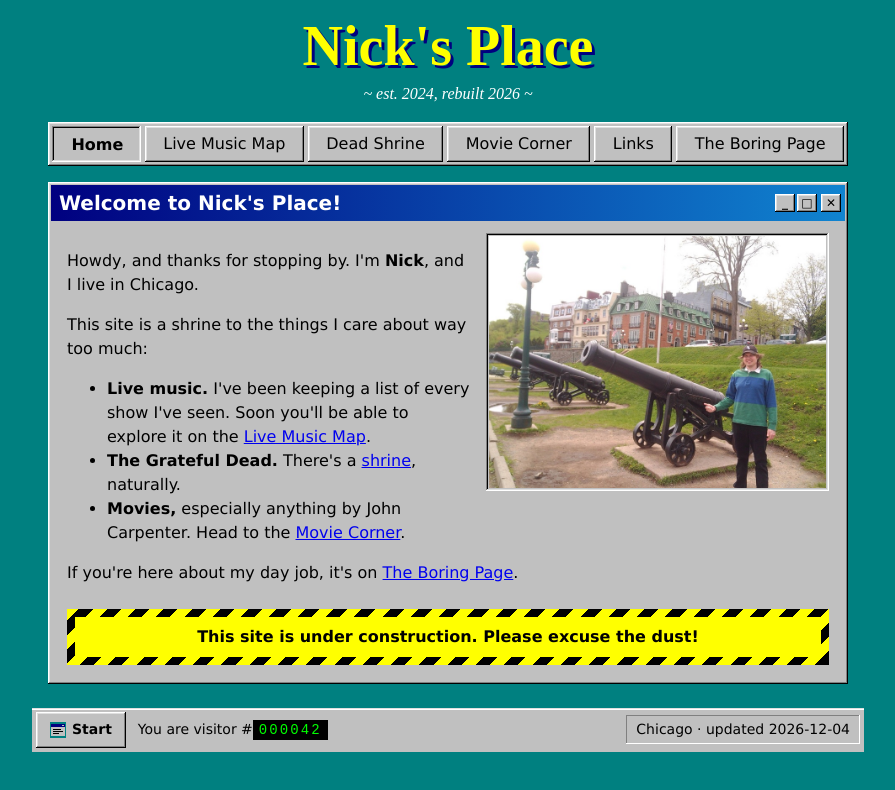
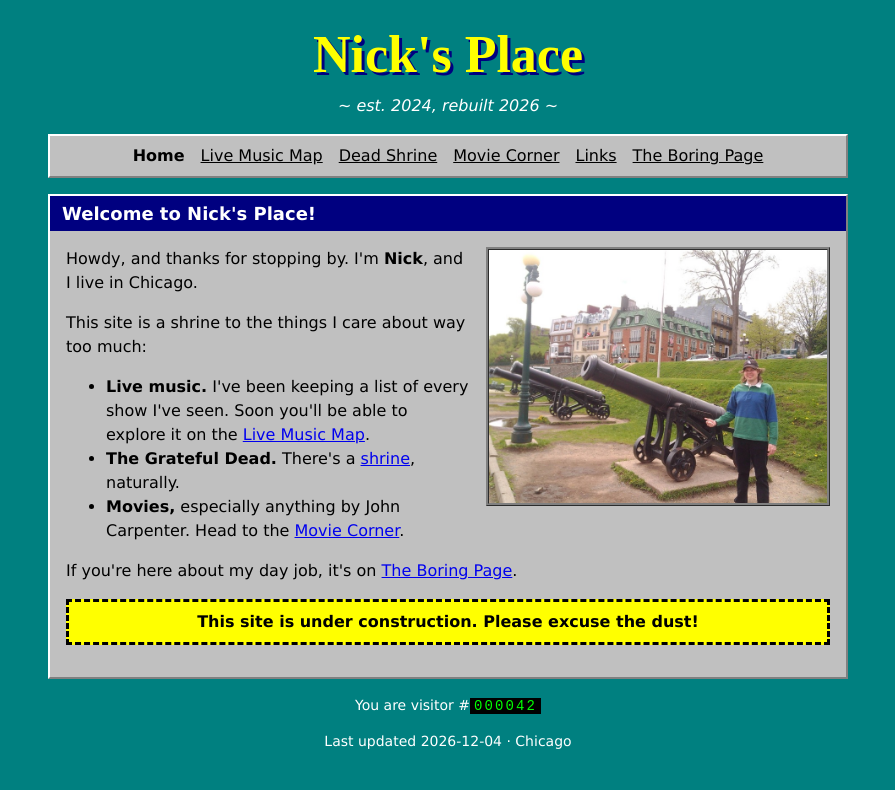
Before and after one commit to thenickatnite/thenickatnite.github.io, an Eleventy site: page src/index.md in a window 1280 px wide. Shown: the whole page, without its empty margins (192-1087 px from the left). Built offline with nearby package versions, Linux system fonts and the light colour scheme; Eleventy itself is replaced by a stand-in of ours; files that its build step writes are made by us from their sources.

Commit message:
Revert to the original look, keeping fixes and GIF support
Drop the Win98 window chrome, toolbar nav, taskbar footer and
{% window %} shortcode in favor of the Phase 1 design. Keep the day-job
list fix, word wrapping at large text sizes, the favicon, the 88x31
button with its Link to me! section, and the {% gif %} shortcode with
srcset link checking.

Co-Authored-By: Claude Opus 5.5 <noreply@anthropic.com>

```diff
--- a/eleventy.config.js
+++ b/eleventy.config.js
@@ -1,8 +1,5 @@
 const escapeHtml = (text) =>
   String(text).replace(/[&<>"']/g, (c) => ({ "&": "&amp;", "<": "&lt;", ">": "&gt;", '"': "&quot;", "'": "&#39;" })[c]);
-
-// Decorative minimize / maximize / close buttons for window title bars.
-const windowControls = `<span class="window-controls" aria-hidden="true"><span>_</span><span>&#x25A1;</span><span>&#x2715;</span></span>`;
 
 export default function (eleventyConfig) {
   eleventyConfig.addPassthroughCopy("src/assets");
@@ -11,18 +8,6 @@ export default function (eleventyConfig) {
   // Shown in the footer as the "last updated" stamp.
   eleventyConfig.addGlobalData("buildDate", () => new Date());
   eleventyConfig.addFilter("isoDate", (date) => date.toISOString().slice(0, 10));
-
-  eleventyConfig.addShortcode("windowControls", () => windowControls);
-
-  // An extra window inside a page: {% window "Title" %} markdown {% endwindow %}
-  eleventyConfig.addPairedShortcode("window", (content, title) => `<section class="window">
-<div class="title-bar"><h2>${escapeHtml(title)}</h2>${windowControls}</div>
-<div class="window-body">
-
-${content}
-
-</div>
-</section>`);
 
   // An animated GIF that shows a still frame to visitors who prefer reduced motion.
   // Expects src/assets/gifs/<name>.gif and <name>-still.png (see README).
--- a/src/_includes/base.njk
+++ b/src/_includes/base.njk
@@ -23,25 +23,19 @@
   <nav class="site-nav" aria-label="Main">
     <ul>
       {%- for item in site.nav %}
-      <li><a class="button" href="{{ item.url }}"{% if item.url == page.url %} aria-current="page"{% endif %}>{{ item.label }}</a></li>
+      <li><a href="{{ item.url }}"{% if item.url == page.url %} aria-current="page"{% endif %}>{{ item.label }}</a></li>
       {%- endfor %}
     </ul>
   </nav>
 
   <main id="main" class="window">
-    <div class="title-bar">
-      <h1>{{ title }}</h1>
-      {% windowControls %}
-    </div>
-    <div class="window-body">
-      {{ content | safe }}
-    </div>
+    <h1>{{ title }}</h1>
+    {{ content | safe }}
   </main>
 
-  <footer class="taskbar">
-    <a class="button start" href="/"><img src="/assets/img/favicon.svg" alt="" width="16" height="16"> Start</a>
+  <footer class="site-footer">
     <p class="counter">You are visitor #<span class="digits">000042</span></p>
-    <p class="tray">Chicago &middot; <time datetime="{{ buildDate | isoDate }}">updated {{ buildDate | isoDate }}</time></p>
+    <p>Last updated {{ buildDate | isoDate }} &middot; Chicago</p>
   </footer>
 </body>
 </html>
--- a/src/assets/css/site.css
+++ b/src/assets/css/site.css
@@ -1,31 +1,17 @@
-/* Nick's Place: a late-90s desktop. One palette, system fonts, no animation by default. */
+/* Phase 1 baseline. The full look and feel lands in Phase 3. */
 
 :root {
   --desktop: #008080;
-  --face: #c0c0c0;
+  --window: #c0c0c0;
   --paper: #ffffff;
   --ink: #000000;
   --link: #0000ee;
   --visited: #551a8b;
-  --title-from: #000080;
-  --title-to: #1084d0;
+  --title-bar: #000080;
   --title-ink: #ffffff;
-  --highlight: #ffffff;
-  --light: #dfdfdf;
-  --shadow: #808080;
-  --dark-shadow: #000000;
+  --bevel-light: #ffffff;
+  --bevel-dark: #808080;
   --accent: #ffff00;
-  --lcd: #00ff00;
-
-  /* Win95 3D borders: outer pair + inner pair, drawn with box-shadow so they don't shift layout. */
-  --raised: inset -1px -1px var(--dark-shadow), inset 1px 1px var(--highlight),
-    inset -2px -2px var(--shadow), inset 2px 2px var(--light);
-  --sunken: inset -1px -1px var(--highlight), inset 1px 1px var(--shadow),
-    inset -2px -2px var(--light), inset 2px 2px var(--dark-shadow);
-
-  --serif: "Times New Roman", Times, serif;
-  --ui: Verdana, Geneva, Tahoma, sans-serif;
-  --mono: "Courier New", Courier, monospace;
 }
 
 *,
@@ -34,16 +20,13 @@
   box-sizing: border-box;
 }
 
-html {
-  background: var(--desktop);
-}
-
 body {
   margin: 0 auto;
-  padding: 16px 16px 0;
+  padding: 16px;
   max-width: 52rem;
+  background: var(--desktop);
   color: var(--ink);
-  font-family: var(--ui);
+  font-family: Verdana, Geneva, Tahoma, sans-serif;
   font-size: 1rem;
   line-height: 1.5;
   overflow-wrap: break-word; /* long words wrap instead of widening the page at big text sizes */
@@ -68,25 +51,23 @@ img { max-width: 100%; height: auto; }
 .skip-link:focus {
   left: 16px;
   top: 16px;
-  z-index: 1;
   padding: 0.5rem;
   background: var(--accent);
   color: var(--ink);
 }
 
-/* ---------- Header ---------- */
+/* Header */
 
 .site-header {
   text-align: center;
+  color: var(--accent);
 }
 .site-title {
   margin: 0;
-  font-family: var(--serif);
-  font-size: clamp(2.25rem, 9vw, 3.5rem);
+  font-family: "Times New Roman", Times, serif;
+  font-size: clamp(2rem, 8vw, 3.25rem);
   font-weight: bold;
-  line-height: 1.1;
-  color: var(--accent);
-  text-shadow: 3px 3px 0 var(--title-from);
+  text-shadow: 3px 3px 0 var(--title-bar);
 }
 .site-title a,
 .site-title a:visited {
@@ -94,209 +75,48 @@ img { max-width: 100%; height: auto; }
   text-decoration: none;
 }
 .tagline {
-  margin: 0.25rem 0 1rem;
+  margin: 0 0 1rem;
   color: var(--paper);
-  font-family: var(--serif);
   font-style: italic;
 }
 
-/* ---------- Buttons ---------- */
+/* Bevelled boxes */
 
-.button {
-  display: inline-block;
-  min-height: 2.25rem;
-  padding: 0.375rem 0.875rem;
-  background: var(--face);
-  box-shadow: var(--raised);
-  color: var(--ink);
-  font-family: var(--ui);
-  text-decoration: none;
-}
-.button:visited {
-  color: var(--ink);
-}
-.button:hover {
-  text-decoration: underline;
-}
-.button:active,
-.button[aria-current="page"] {
-  box-shadow: var(--sunken);
-  padding: 0.4375rem 0.8125rem 0.3125rem 0.9375rem; /* nudge text 1px down-right like a pressed button */
-}
-.button[aria-current="page"] {
-  font-weight: bold;
-}
-/* Keep the bevel when focused: layer the focus halo over it. */
-.button:focus-visible {
-  box-shadow: var(--raised), 0 0 0 6px var(--accent);
-}
-.button[aria-current="page"]:focus-visible {
-  box-shadow: var(--sunken), 0 0 0 6px var(--accent);
+.site-nav,
+.window {
+  background: var(--window);
+  border: 2px solid;
+  border-color: var(--bevel-light) var(--bevel-dark) var(--bevel-dark) var(--bevel-light);
 }
 
-/* ---------- Nav (a toolbar) ---------- */
-
-.site-nav {
-  padding: 4px;
-  background: var(--face);
-  box-shadow: var(--raised);
-}
 .site-nav ul {
   display: flex;
   flex-wrap: wrap;
-  gap: 4px;
+  gap: 0.25rem 1rem;
+  justify-content: center;
   margin: 0;
-  padding: 0;
+  padding: 0.5rem;
   list-style: none;
 }
-.site-nav li {
-  flex: 1 1 auto;
+.site-nav a,
+.site-nav a:visited {
+  color: var(--ink);
 }
-.site-nav .button {
-  width: 100%;
-  text-align: center;
+.site-nav a[aria-current="page"] {
+  font-weight: bold;
+  text-decoration: none;
 }
-
-/* ---------- Windows ---------- */
 
 .window {
   margin: 1rem 0;
-  padding: 3px;
-  background: var(--face);
-  box-shadow: var(--raised);
+  padding: 0 1rem 1rem;
 }
-
-.title-bar {
-  display: flex;
-  flex-wrap: wrap; /* controls drop below the title when space runs out */
-  align-items: center;
-  justify-content: space-between;
-  gap: 0.5rem;
-  padding: 0.125rem 0.25rem 0.125rem 0.5rem;
-  background: linear-gradient(90deg, var(--title-from), var(--title-to));
+.window > h1 {
+  margin: 0 -1rem 1rem;
+  padding: 0.25rem 0.75rem;
+  background: var(--title-bar);
   color: var(--title-ink);
-}
-.window .title-bar h1,
-.window .title-bar h2 {
-  margin: 0;
-  font-family: var(--ui);
-  font-size: 1.25rem; /* 20px bold counts as large text, so the gradient's light end clears 3:1 */
-  font-weight: bold;
-  line-height: 1.6;
-}
-.window .title-bar h2 {
-  font-size: 1.1875rem;
-}
-
-.window .title-bar h1,
-.window .title-bar h2 {
-  flex: 1 1 10rem; /* share the row with the controls until text gets very large */
-  min-width: 0;
-}
-
-.window-controls {
-  display: flex;
-  flex-shrink: 0;
-  gap: 2px;
-  margin-left: auto;
-}
-.window-controls span {
-  display: grid;
-  place-items: center;
-  width: 1.25rem;
-  height: 1.125rem;
-  background: var(--face);
-  box-shadow: var(--raised);
-  color: var(--ink);
-  font-size: 0.75rem;
-  font-weight: bold;
-  line-height: 1;
-}
-.window-controls span:last-child {
-  margin-left: 2px;
-}
-
-.window-body {
-  padding: 0.75rem 1rem 1rem;
-}
-.window-body > :first-child {
-  margin-top: 0;
-}
-.window-body > :last-child {
-  margin-bottom: 0;
-}
-
-/* Windows nested in a page's content sit a little inset. */
-.window-body .window {
-  margin: 1.5rem 0;
-}
-
-/* ---------- Content ---------- */
-
-.window-body h2,
-.window-body h3 {
-  font-family: var(--serif);
-  line-height: 1.2;
-}
-.window-body h2 { font-size: 1.625rem; }
-.window-body h3 { font-size: 1.3125rem; }
-
-hr {
-  height: 0;
-  margin: 1.5rem 0;
-  border: 0;
-  border-top: 1px solid var(--shadow);
-  border-bottom: 1px solid var(--highlight);
-}
-
-blockquote {
-  margin: 1rem 0;
-  padding: 0.75rem 1rem;
-  background: var(--paper);
-  box-shadow: var(--sunken);
-  font-family: var(--serif);
   font-size: 1.125rem;
-  font-style: italic;
-}
-
-code,
-pre {
-  font-family: var(--mono);
-}
-pre {
-  overflow-x: auto;
-  padding: 0.75rem;
-  background: var(--paper);
-  box-shadow: var(--sunken);
-}
-
-/* A white "text field" panel, for code snippets people copy. */
-.inset {
-  padding: 0.75rem;
-  background: var(--paper);
-  box-shadow: var(--sunken);
-}
-pre.inset {
-  white-space: pre-wrap;
-  overflow-wrap: anywhere;
-}
-
-table {
-  width: 100%;
-  border-collapse: collapse;
-  background: var(--paper);
-  box-shadow: var(--sunken);
-}
-th,
-td {
-  padding: 0.375rem 0.625rem;
-  border: 1px solid var(--face);
-  text-align: left;
-  vertical-align: top;
-}
-th {
-  background: var(--face);
-  box-shadow: var(--raised);
 }
 
 .portrait {
@@ -304,24 +124,15 @@ th {
   width: 45%;
   max-width: 360px;
   margin: 0 0 1rem 1rem;
-  padding: 3px;
-  background: var(--face);
-  box-shadow: var(--sunken);
+  border: 3px ridge var(--bevel-dark);
 }
 
-/* Under-construction banner: hazard stripes framing a yellow sign. */
 .construction {
   clear: both;
-  margin: 1.5rem 0 0;
-  padding: 8px;
-  background: repeating-linear-gradient(-45deg, var(--ink) 0 10px, var(--accent) 10px 20px);
+  padding: 0.5rem;
+  border: 3px dashed var(--ink);
+  background: var(--accent);
   text-align: center;
-}
-.construction > span {
-  display: block;
-  padding: 0.5rem;
-  background: var(--accent);
-  color: var(--ink);
   font-weight: bold;
 }
 
@@ -346,45 +157,31 @@ th {
   display: block;
   width: 88px;
   height: 31px;
-  image-rendering: pixelated;
 }
 
-/* ---------- Taskbar footer ---------- */
+/* Code people copy: wraps so it fits on phones. */
+pre.copy {
+  padding: 0.75rem;
+  background: var(--paper);
+  border: 2px inset var(--bevel-dark);
+  white-space: pre-wrap;
+  overflow-wrap: anywhere;
+}
 
-.taskbar {
-  display: flex;
-  flex-wrap: wrap;
-  align-items: center;
-  gap: 4px 0.75rem;
-  margin: 1.5rem -16px 0;
-  padding: 4px;
-  background: var(--face);
-  box-shadow: inset 0 1px var(--light), inset 0 2px var(--highlight);
+/* Footer */
+
+.site-footer {
+  color: var(--paper);
+  text-align: center;
   font-size: 0.875rem;
 }
-.taskbar p {
-  margin: 0;
-}
-.taskbar .start {
-  display: inline-flex;
-  align-items: center;
-  gap: 0.375rem;
-  font-weight: bold;
-}
 .counter .digits {
-  padding: 0.125rem 0.375rem;
+  padding: 0 0.25rem;
   background: var(--ink);
-  color: var(--lcd);
-  font-family: var(--mono);
+  color: #00ff00;
+  font-family: "Courier New", Courier, monospace;
   letter-spacing: 0.15em;
 }
-.tray {
-  margin-left: auto !important;
-  padding: 0.25rem 0.625rem;
-  box-shadow: inset -1px -1px var(--highlight), inset 1px 1px var(--shadow);
-}
-
-/* ---------- Small screens ---------- */
 
 @media (max-width: 30rem) {
   .portrait {
@@ -393,10 +190,4 @@ th {
     width: 100%;
     margin: 0 auto 1rem;
   }
-  .window-body {
-    padding: 0.625rem 0.75rem 0.75rem;
-  }
-  .tray {
-    margin-left: 0 !important;
-  }
 }
--- a/src/index.md
+++ b/src/index.md
@@ -14,4 +14,4 @@ This site is a shrine to the things I care about way too much:
 
 If you're here about my day job, it's on [The Boring Page](/boring/).
 
-<p class="construction"><span>This site is under construction. Please excuse the dust!</span></p>
+<p class="construction">This site is under construction. Please excuse the dust!</p>
```
Also changed, not shown: src/dead/index.md (+1 -1 lines), src/links/index.md (+3 -5 lines), src/movies/index.md (+1 -1 lines), src/music/index.md (+1 -1 lines), README.md.
